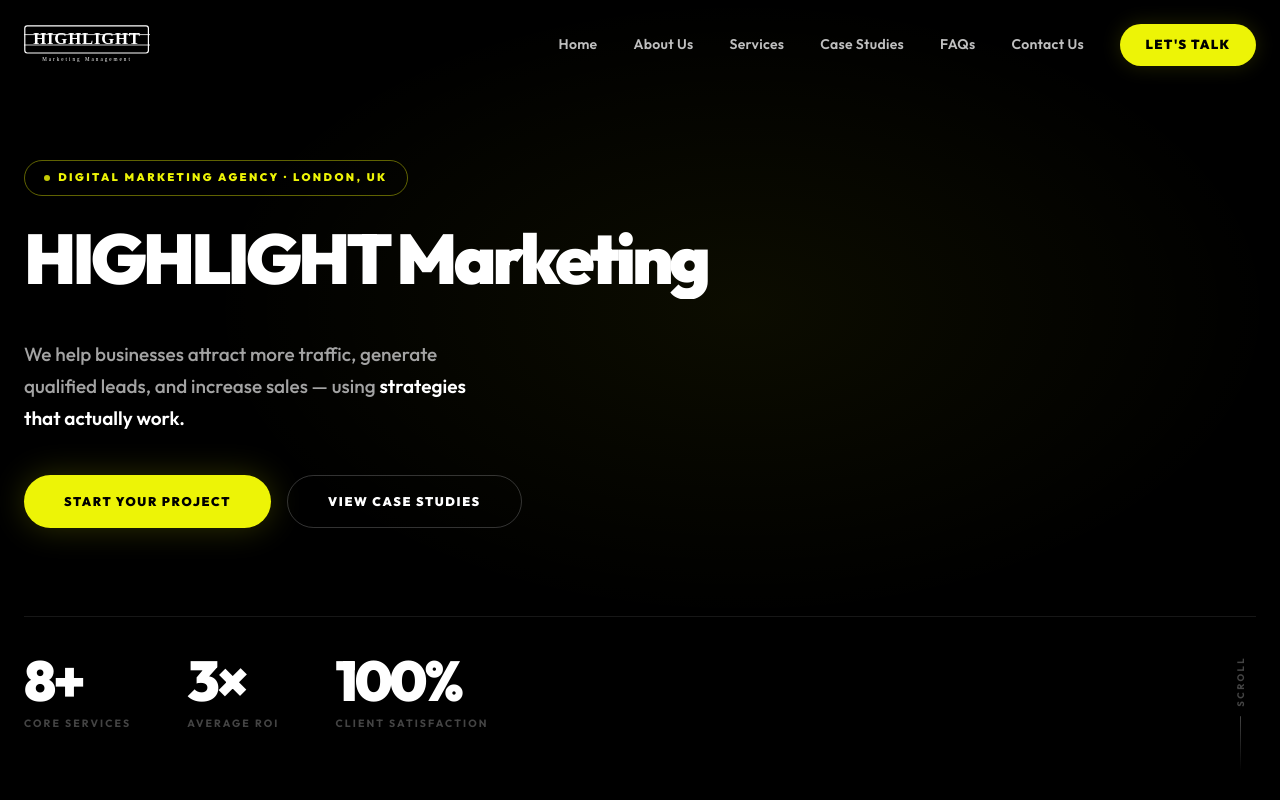
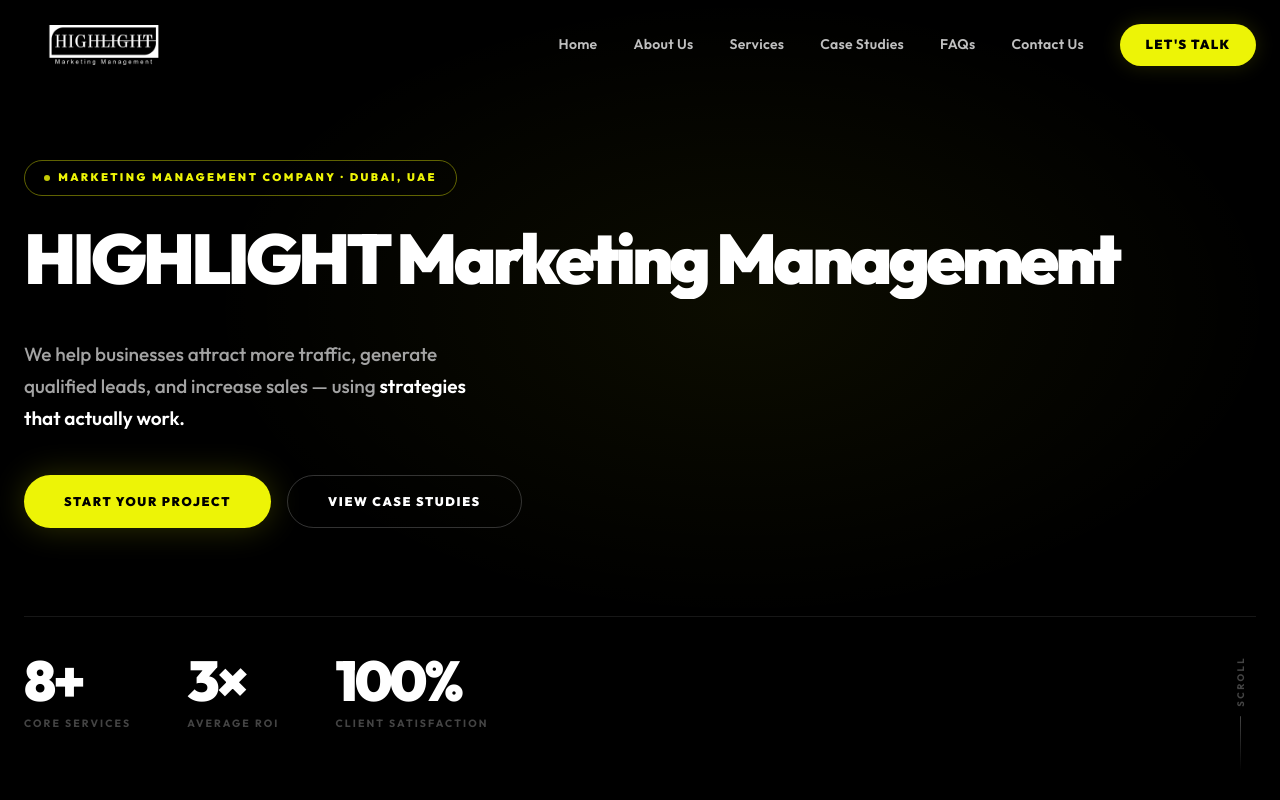
Before and after one commit to mr-nikhil-mishra/highlighting, a React app: page / in a window 1280 px wide. Shown: the top 800 px of the page. Built offline with nearby package versions, Linux system fonts and the light colour scheme; the HTML template or start-up script is replaced by a standard one.

Commit message:
feat: implement core site components, sections, and configuration for the marketing platform

```diff
--- a/src/app/components/Footer.jsx
+++ b/src/app/components/Footer.jsx
@@ -91,7 +91,7 @@
                 }}
               >
                 HIGHLIGHT&nbsp;
-                <span style={{ color: "var(--brand-neon)" }}>MARKETING</span>
+                <span style={{ color: "var(--brand-neon)" }}>Marketing&nbsp;Management</span>
               </span>
             </div>
             <p
--- a/src/app/components/LoadingScreen.jsx
+++ b/src/app/components/LoadingScreen.jsx
@@ -39,7 +39,7 @@
         className="relative z-10 flex flex-col items-center gap-8"
       >
         <motion.img
-            src="/logo.svg"
+            src="/logo.png"
             alt="HIGHLIGHT Marketing Management"
             initial={{ opacity: 0, scale: 0.85 }}
             animate={{ opacity: 1, scale: 1 }}
--- a/src/app/components/Navbar.jsx
+++ b/src/app/components/Navbar.jsx
@@ -61,7 +61,7 @@
             aria-label="Go to top"
           >
             <img
-              src="/logo.svg"
+              src="/logo.png"
               alt="HIGHLIGHT Marketing Management"
               style={{
                 height: scrolled ? "34px" : "40px",
--- a/src/app/components/sections/AboutMeSection.jsx
+++ b/src/app/components/sections/AboutMeSection.jsx
@@ -39,7 +39,7 @@
               />
               <img
                 src="https://images.unsplash.com/photo-1552664730-d307ca884978?auto=format&fit=crop&w=900&q=80"
-                alt="About HIGHLIGHT Marketing"
+                alt="About HIGHLIGHT Marketing Management"
                 className="relative z-10 w-full object-cover transition-all duration-700"
                 style={{ aspectRatio: "3/4", borderRadius: "40px" }}
               />
@@ -64,7 +64,7 @@
                 className="inline-block font-black text-[#EDF406] border border-[#EDF406]/35 uppercase"
                 style={{ fontSize: "11px", letterSpacing: "0.22em", padding: "0.45rem 1.2rem", borderRadius: "9999px" }}
               >
-                About HIGHLIGHT Marketing
+                About HIGHLIGHT Marketing Management
               </span>
             </AnimatedReveal>
 
--- a/src/app/components/sections/FAQSection.jsx
+++ b/src/app/components/sections/FAQSection.jsx
@@ -69,7 +69,7 @@
 
             <AnimatedReveal delay={0.2}>
               <p className="text-[#a3a3a3] mt-8 font-medium max-w-xs" style={{ fontSize: "17px", lineHeight: 1.65 }}>
-                Everything you need to know about working with HIGHLIGHT Marketing.
+                Everything you need to know about working with HIGHLIGHT Marketing Management.
               </p>
             </AnimatedReveal>
 
--- a/src/app/components/sections/HeroSection.jsx
+++ b/src/app/components/sections/HeroSection.jsx
@@ -47,7 +47,7 @@
               className="rounded-full bg-[#EDF406] animate-pulse"
               style={{ width: "6px", height: "6px", flexShrink: 0 }}
             />
-            Digital Marketing Agency · London, UK
+            Marketing management Company · Dubai, UAE
           </span>
         </motion.div>
 
@@ -67,7 +67,7 @@
               paddingBottom:"10px"
             }}
           >
-            HIGHLIGHT Marketing
+            HIGHLIGHT Marketing Management
           </motion.h1>
         </div>
 
--- a/src/app/components/sections/ServicesSection.jsx
+++ b/src/app/components/sections/ServicesSection.jsx
@@ -97,7 +97,7 @@
                 Here's What{" "}
                 <br />
                 <span style={{ color: "#EDF406", fontWeight: 600, fontSize: "40px" }}>
-                  We Do.
+                  We&nbsp;Do.
                 </span>
               </h2>
             </AnimatedReveal>
--- a/src/app/components/sections/SiteFooter.jsx
+++ b/src/app/components/sections/SiteFooter.jsx
@@ -51,7 +51,7 @@
           {/* Brand */}
           <div className="lg:col-span-2">
             <img
-              src="/logo.svg"
+              src="/logo.png"
               alt="HIGHLIGHT Marketing Management"
               style={{
                 height: "44px",
--- a/src/app/components/sections/TestimonialSection.jsx
+++ b/src/app/components/sections/TestimonialSection.jsx
@@ -9,7 +9,7 @@
     initial: "A",
     stars: 5,
     quote:
-      "HIGHLIGHT Marketing completely transformed our digital presence. Our organic traffic tripled in 4 months and our paid campaigns are delivering a consistent 8× ROAS. Outstanding work.",
+      "HIGHLIGHT Marketing Management completely transformed our digital presence. Our organic traffic tripled in 4 months and our paid campaigns are delivering a consistent 8× ROAS. Outstanding work.",
   },
   {
     name: "Sarah Williams",
@@ -25,7 +25,7 @@
     initial: "R",
     stars: 5,
     quote:
-      "From seamless onboarding to weekly performance reviews, working with the HIGHLIGHT Marketing team is a genuinely world-class experience. The results speak for themselves.",
+      "From seamless onboarding to weekly performance reviews, working with the HIGHLIGHT Marketing Management team is a genuinely world-class experience. The results speak for themselves.",
   },
 ];
 
--- a/src/app/components/sections/WhyChooseUsSection.jsx
+++ b/src/app/components/sections/WhyChooseUsSection.jsx
@@ -64,7 +64,7 @@
             </AnimatedReveal>
             <AnimatedReveal delay={0.2}>
               <p className="text-[#a3a3a3] max-w-xs font-medium" style={{ fontSize: "17px", lineHeight: 1.65 }}>
-                Seven reasons why ambitious brands choose HIGHLIGHT Marketing.
+                Seven reasons why ambitious brands choose HIGHLIGHT Marketing Management.
               </p>
             </AnimatedReveal>
           </div>
--- a/src/app/translations/index.js
+++ b/src/app/translations/index.js
@@ -36,7 +36,7 @@
       ],
     },
     whyChooseUs: {
-      badge: "WHY HIGHLIGHT Marketing?",
+      badge: "WHY HIGHLIGHT Marketing Management?",
       titleMain: "THE RIGHT",
       titleAccent: "CHOICE",
       subtitle: "We blend creativity with proven tactics to boost visibility and drive action.",
@@ -55,7 +55,7 @@
       legal: "Legal",
       privacy: "Privacy Policy",
       terms: "Terms of Service",
-      rights: "HIGHLIGHT Marketing. All Rights Reserved. 2025"
+      rights: "HIGHLIGHT Marketing Management. All Rights Reserved. 2025"
     },
     pages: {
       about: {
--- a/src/config/site.config.js
+++ b/src/config/site.config.js
@@ -4,8 +4,8 @@
 
 export const SITE_CONFIG = {
   // Company identity
-  companyName: "HIGHLIGHT Marketing",
-  logo: "HIGHLIGHT Marketing",
+  companyName: "HIGHLIGHT Marketing Management",
+  logo: "HIGHLIGHT Marketing Management",
   tagline: "Digital Marketing Agency",
   location: "Dubai",
 
```
Also changed, not shown: public/logo.png (added), public/logo.svg (deleted), 1 other file (tests, documents, lock files or other folders).
